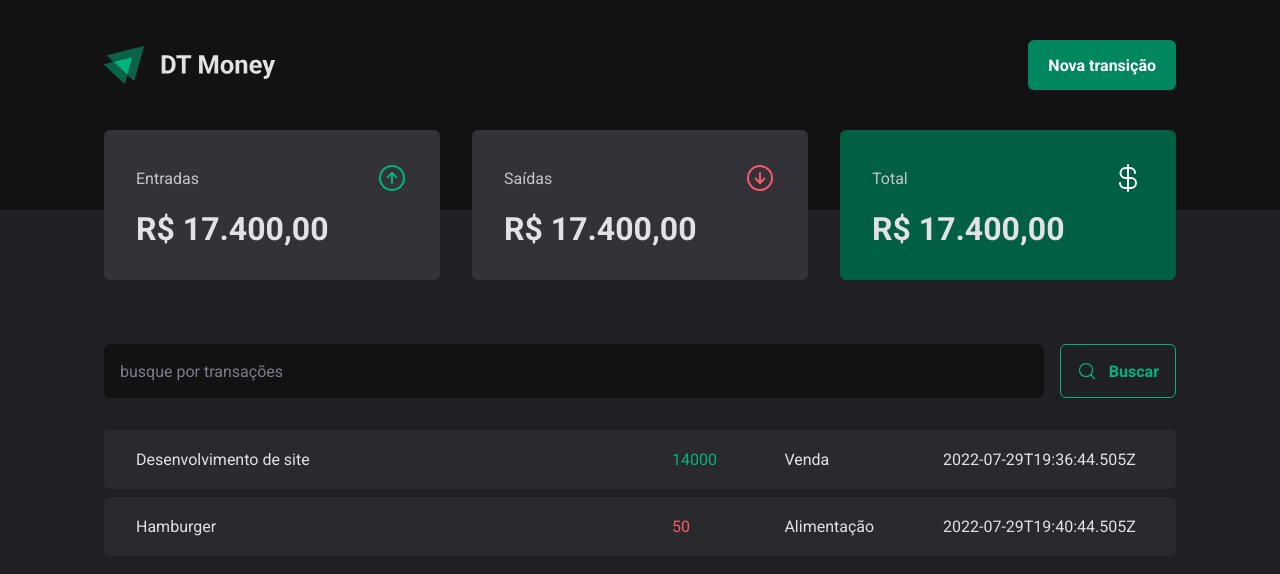
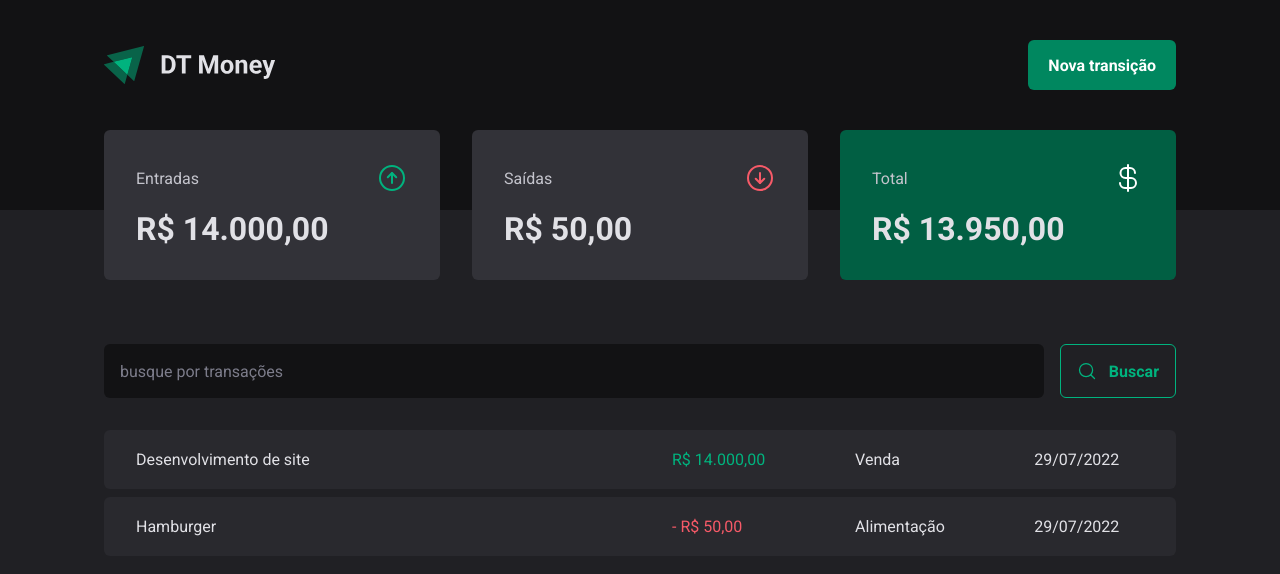
Before and after one commit to Massaronii/03-dt-money, a React (Vite) app: page / in a window 1280 px wide. Shown: the top 574 px of the page. Built offline with nearby package versions, Linux system fonts and the light colour scheme; data requests are answered from the project's data file.

Commit message:
:lipstick: formatação de valores e data

```diff
--- a/src/components/Summary/index.tsx
+++ b/src/components/Summary/index.tsx
@@ -2,11 +2,23 @@
 import { SummaryCard, SummaryContainer } from "./styles";
 import { useContext } from "react";
 import { TransactionContext } from "../../contexts/TransactionsContext";
+import { priceFormatter } from "../../utils/formatter";
 
 export function Summary(){
     const { transactions } = useContext(TransactionContext)
 
-    console.log(transactions)
+    const summary = transactions.reduce((acc,transaction) => {
+        if (transaction.type === "income") {
+          acc.income += transaction.price
+          acc.total += transaction.price
+        } else {
+          acc.outcome += transaction.price
+          acc.total -= transaction.price
+        }
+
+      return acc;
+    },
+    { income: 0, outcome: 0, total: 0 })
 
   return (
     <SummaryContainer>
@@ -16,7 +28,7 @@
           <ArrowCircleUp size={32} color="#00b37e" />
         </header>
 
-        <strong>R$ 17.400,00 </strong>
+        <strong>{priceFormatter.format(summary.income)}</strong>
       </SummaryCard>
 
       <SummaryCard>
@@ -25,7 +37,7 @@
           <ArrowCircleDown size={32} color="#f75a68" />
         </header>
 
-        <strong>R$ 17.400,00 </strong>
+        <strong>{priceFormatter.format(summary.outcome)}</strong>
       </SummaryCard>
 
       <SummaryCard variant="green">
@@ -34,7 +46,7 @@
           <CurrencyDollar size={32} color="#fff" />
         </header>
 
-        <strong>R$ 17.400,00 </strong>
+        <strong>{priceFormatter.format(summary.total)}</strong>
       </SummaryCard>
     </SummaryContainer>
   )
--- a/src/pages/Transactions/index.tsx
+++ b/src/pages/Transactions/index.tsx
@@ -8,6 +8,7 @@
   TransactionsTable,
 } from "./styles"
 import { TransactionContext } from "../../contexts/TransactionsContext"
+import { dateFormatter, priceFormatter } from "../../utils/formatter"
 
 export function Transactions() {
   const { transactions } = useContext(TransactionContext)
@@ -27,11 +28,12 @@
                   <td width="50%">{transaction.description}</td>
                   <td>
                     <PriceHighLight variant={transaction.type}>
-                      {transaction.price}
+                      {transaction.type === "outcome" && "- "}
+                      {priceFormatter.format(transaction.price)}
                     </PriceHighLight>
                   </td>
                   <td>{transaction.category}</td>
-                  <td>{transaction.createdAt}</td>
+                  <td>{dateFormatter.format(new Date(transaction.createdAt))}</td>
                 </tr>
               )
             })}
--- /dev/null
+++ b/src/utils/formatter.ts
@@ -0,0 +1,6 @@
+export const dateFormatter = new Intl.DateTimeFormat("pt-BR")
+
+export const priceFormatter = new Intl.NumberFormat("pt-BR", {
+  style: "currency",
+  currency: "BRL",
+})
```
